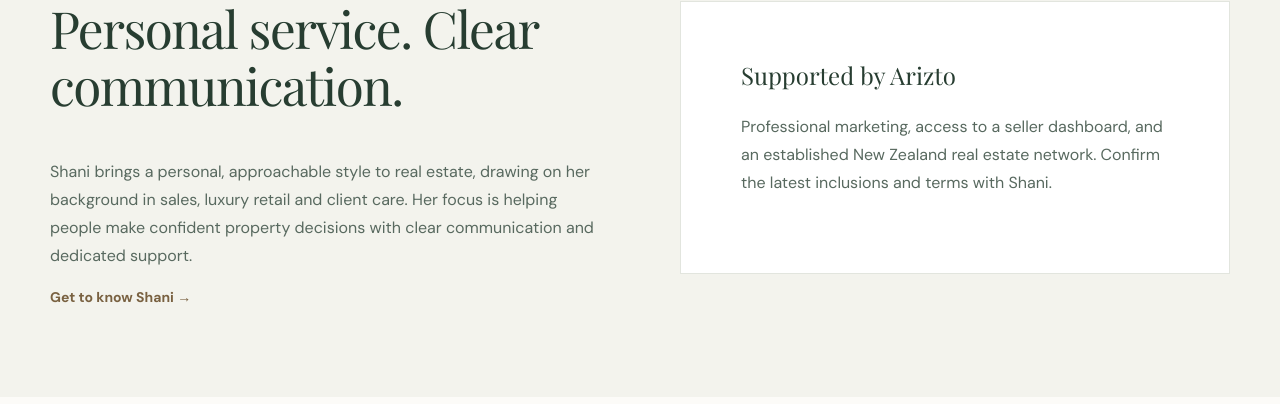
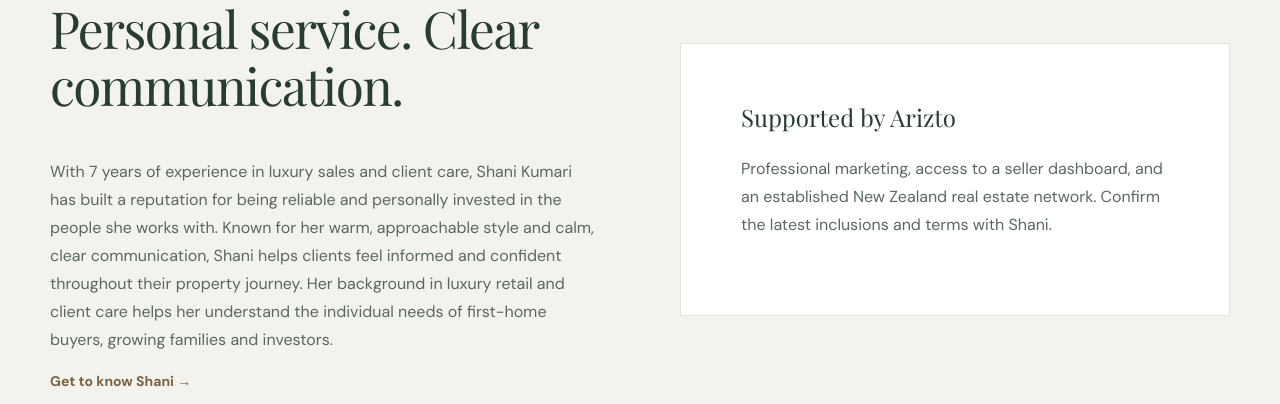
Before and after one commit to ai-solutions-nz/shani_kumari, a React (Vite) app: page / in a window 1280 px wide. Shown: the part 1710-2114 px from the top of the page. Built offline with nearby package versions, Linux system fonts and the light colour scheme.

Commit message:
Restore Shani biography based on original About page

```diff
--- a/src/data/site.js
+++ b/src/data/site.js
@@ -1,3 +1,3 @@
-export const site = {name:"Shani Kumari",agency:"Arizto Real Estate",tagline:"Delivering Your Property Dreams",phone:"021 047 3599",phoneHref:"+64210473599",email:"shani.k@arizto.co.nz",location:"Papamoa and Tauranga",licensed:"Licensed Salesperson (REAA 2008)",about:"Shani brings a personal, approachable style to real estate, drawing on her background in sales, luxury retail and client care. Her focus is helping people make confident property decisions with clear communication and dedicated support."};
+export const site = {name:"Shani Kumari",agency:"Arizto Real Estate",tagline:"Delivering Your Property Dreams",phone:"021 047 3599",phoneHref:"+64210473599",email:"shani.k@arizto.co.nz",location:"Papamoa and Tauranga",licensed:"Licensed Salesperson (REAA 2008)",about:"With 7 years of experience in luxury sales and client care, Shani Kumari has built a reputation for being reliable and personally invested in the people she works with. Known for her warm, approachable style and calm, clear communication, Shani helps clients feel informed and confident throughout their property journey. Her background in luxury retail and client care helps her understand the individual needs of first-home buyers, growing families and investors."};
 export const services=[{title:"Selling your home",text:"A considered selling plan, marketing support, property viewings and clear guidance through offers and settlement."},{title:"Buying with confidence",text:"Support for home buyers, including those purchasing their first property."},{title:"Free home appraisals",text:"Understand your property's potential with a free, no-obligation conversation about the local market."}];
 export const marketing=["Professional photography","HD property video","Drone imagery where possible","Floor plan","Property copywriting","Online property promotion","Seller dashboard","Signboard"];
```
